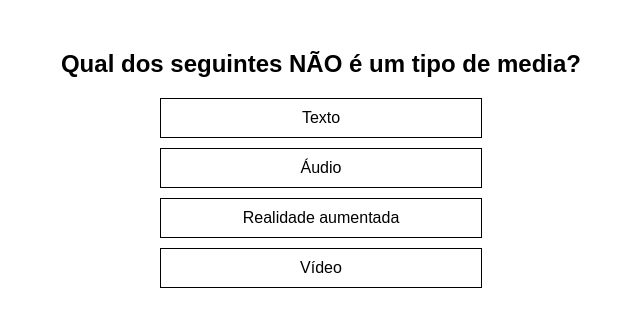
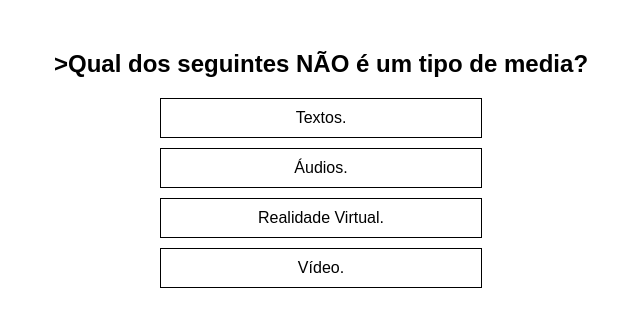
Before and after one commit to nonokas07/api3, a plain HTML site: page index.html in a window 1280 px wide. Shown: the whole page, without its empty margins (319-959 px from the left). Drawn offline with Linux system fonts and the light colour scheme.

Commit message:
Update index.html

```diff
--- a/index.html
+++ b/index.html
@@ -24,13 +24,13 @@
 </head>
 <body>
 
-    <h2>Qual dos seguintes NÃO é um tipo de media?</h2>
+    <h2>>Qual dos seguintes NÃO é um tipo de media?</h2>
 
     <div id="opcoes">
-        <div class="opcao" onclick="verificarResposta(this, false)">Texto</div>
-        <div class="opcao" onclick="verificarResposta(this, false)">Áudio</div>
-        <div class="opcao" onclick="verificarResposta(this, true)">Realidade aumentada</div>
-        <div class="opcao" onclick="verificarResposta(this, false)">Vídeo</div>
+        <div class="opcao" onclick="verificarResposta(this, false)">Textos.</div>
+        <div class="opcao" onclick="verificarResposta(this, false)">Áudios.</div>
+        <div class="opcao" onclick="verificarResposta(this, true)">Realidade Virtual.</div>
+        <div class="opcao" onclick="verificarResposta(this, false)">Vídeo.</div>
     </div>
 
     <script>
@@ -50,6 +50,7 @@
                 elemento.classList.add('errado');
             }
         }
+
     </script>
 
 </body>
```
